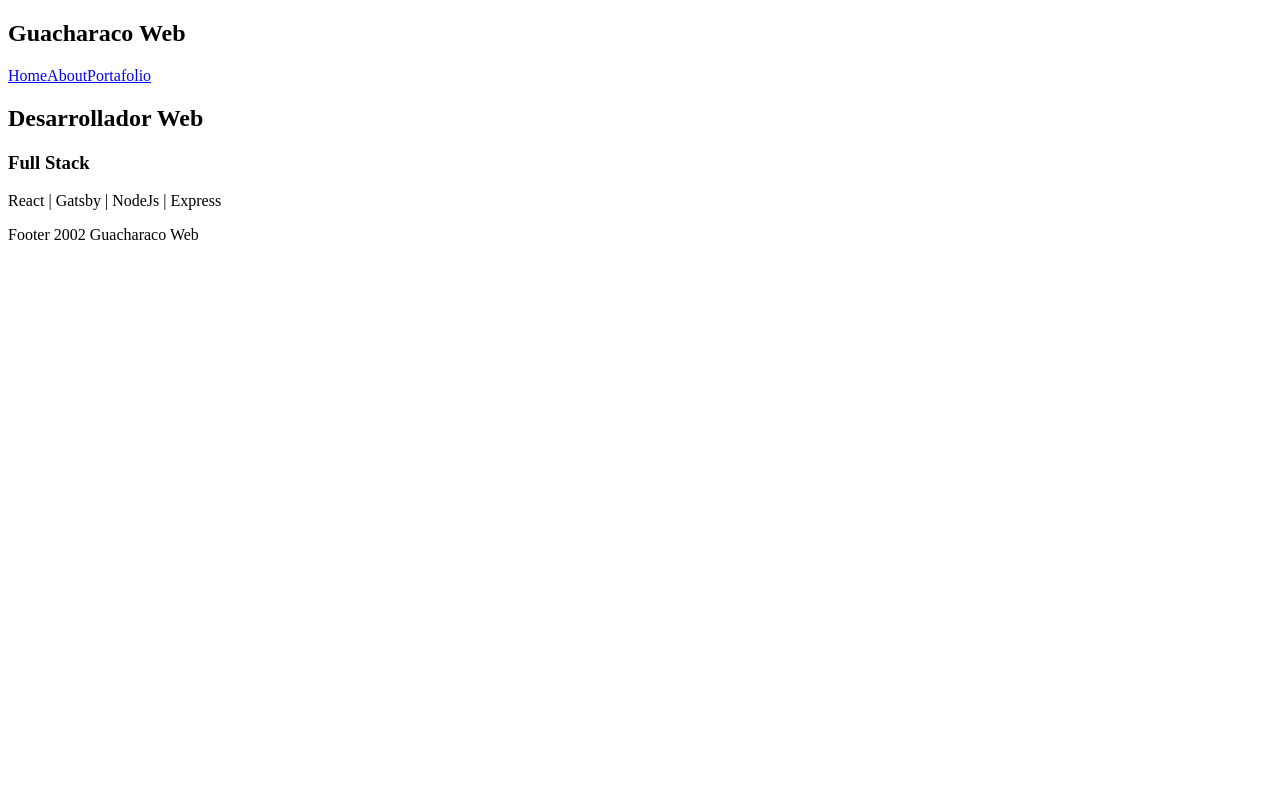
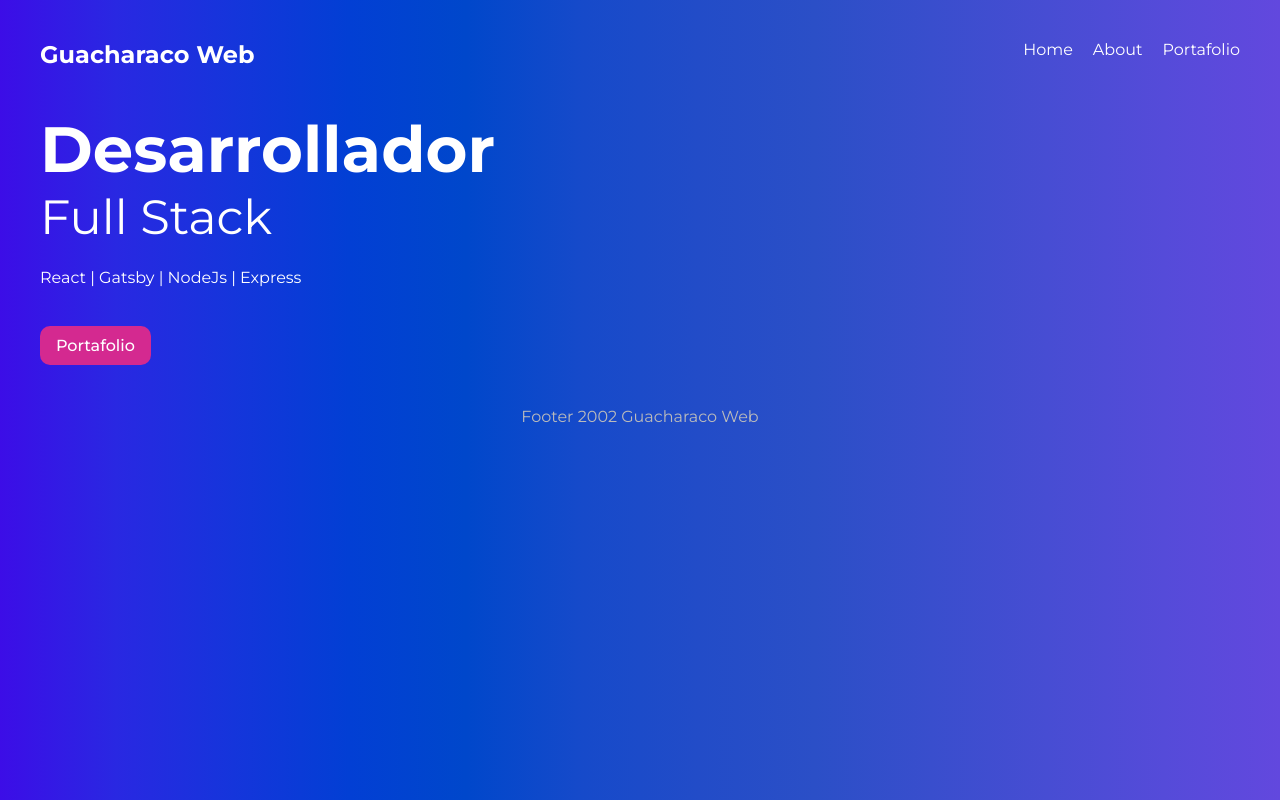
Before and after one commit to joelramonph/gatsby-portafolio, a Gatsby site: page / in a window 1280 px wide. Built offline with nearby package versions, Linux system fonts and the light colour scheme; Gatsby itself is replaced by a stand-in of ours.

Commit message:
add styles global header and projects

```diff
--- a/src/components/Layout.js
+++ b/src/components/Layout.js
@@ -1,5 +1,7 @@
 import React from 'react'
 import Navbar from './Navbar'
+import "../styles/global.css"
+
 export default function Layout({ children }) {
   return (
     <div className='layout'>
--- a/src/components/Navbar.js
+++ b/src/components/Navbar.js
@@ -9,7 +9,6 @@ export default function Navbar() {
             <Link to='/'>Home</Link>
             <Link to='/about'>About</Link>
             <Link to='projects'>Portafolio</Link>
-
         </div>
     </nav>
   )
--- a/src/pages/index.js
+++ b/src/pages/index.js
@@ -1,16 +1,18 @@
+import { Link } from "gatsby"
 import React from "react"
 import Layout from "../components/Layout"
-
+import * as styles from "../styles/home.module.css"
 export default function Home() {
   return (
 
     <Layout>
-    <section>
+    <section className={styles.header}>
 
     <div>
-       <h2 >Desarrollador Web</h2>
+       <h2>Desarrollador</h2>
         <h3>Full Stack</h3>
         <p>React | Gatsby | NodeJs | Express </p>
+        <Link className={styles.btn} to="/projects">Portafolio</Link>
     </div>
     </section>
     </Layout>
--- a/src/pages/projects/index.js
+++ b/src/pages/projects/index.js
@@ -1,10 +1,11 @@
 import  React from "react"
 import Layout from "../../components/Layout"
+import * as styles from "../../styles/projects.module.css"
 
 export default function Projects() {
   return (
     <Layout>
-    <div>
+    <div className={styles.portfolio}>
         <h2>Portafolio</h2>
         <h3>Proyectos &  Clientes</h3>
     </div>
--- /dev/null
+++ b/src/styles/global.css
@@ -0,0 +1,75 @@
+@import url("https://fonts.googleapis.com/css2?family=Montserrat:wght@300;400;500;700&display=swap");
+
+* {
+  margin: 0;
+  padding: 0;
+  text-decoration: none;
+  font-family: "Montserrat";
+  color: white;
+}
+
+html,
+body {
+  min-height: 100%;
+}
+
+body {
+  background-image: linear-gradient(
+    to right,
+    #3c0de7,
+    #2928e2,
+    #1535db,
+    #023fd4,
+    #0047cb,
+    #164aca,
+    #224cc8,
+    #2b4fc7,
+    #394ecd,
+    #474dd3,
+    #554bd9,
+    #6248de
+  );
+  background-repeat: no-repeat;
+}
+
+p{
+    margin: 16px auto;
+    line-height: 1.5em;
+}
+
+/*Layout & Navbar*/
+
+.layout{
+    max-width: 1200px;
+    margin: 0 auto;
+}
+
+nav {
+    display: grid;
+    grid-template-columns: 1fr 1fr;
+    margin: 40px auto;
+}
+
+nav .links {
+    display: inline-block;
+    text-align: right;
+}
+
+
+nav a {
+    display: inline-block;
+    margin-left: 20px;
+    font-weight: 400;
+    padding-bottom: 8px;
+    border-bottom: 3px solid transparent;
+}
+
+nav a:hover{
+    border-color: white;
+}
+
+footer p{
+    text-align: center;
+    color: #bbb;
+    margin: 40px auto;
+}
--- /dev/null
+++ b/src/styles/home.module.css
@@ -0,0 +1,25 @@
+.header{
+    display: grid;
+    grid-template-columns: 1fr 1fr;
+    grid-gap: 40px;
+    align-items: center;
+}
+
+.header h2 {
+    font-size: 4em;
+}
+
+.header h3{
+    font-size: 3em;
+    font-weight: 400;
+    margin-bottom: 20px;
+}
+
+.btn{
+    display: inline-block;
+    background: #d42990;
+    padding: 10px 16px;
+    border-radius: 10px;
+    margin-top: 20px;
+    font-weight: 500;
+}
```
Also changed, not shown: src/styles/projects.module.css (added, +14 -0 lines).
